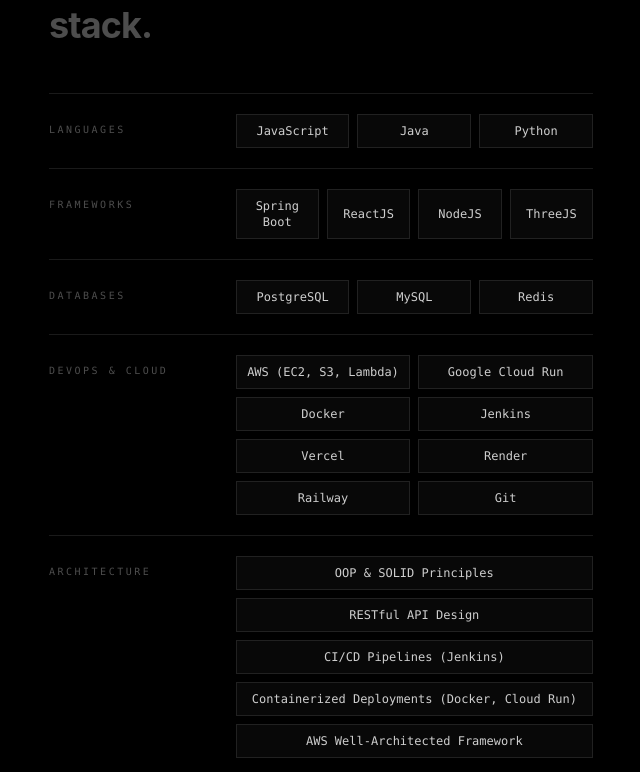
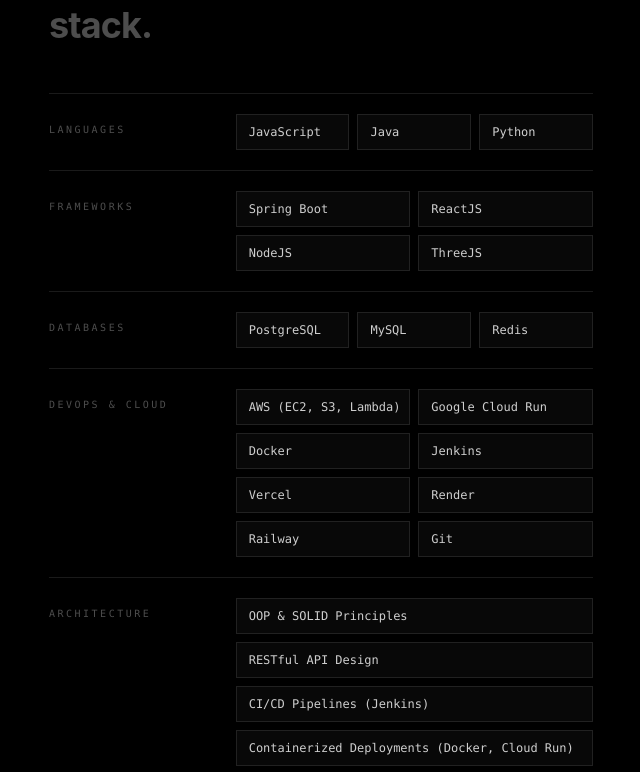
Before and after one commit to nhatprx/nhatprx-portfolio, a React (Vite) app: page / in a window 1280 px wide. Shown: the part 4771-5543 px from the top of the page, without its empty margins (623-1263 px from the left). Built offline with nearby package versions, Linux system fonts and the light colour scheme.

Commit message:
style(skills): equalize box height and left-align text in skill cards

```diff
--- a/src/App.tsx
+++ b/src/App.tsx
@@ -10,7 +10,7 @@ const SKILL_CATEGORIES = [
   },
   {
     title: 'FRAMEWORKS',
-    gridClass: 'grid grid-cols-2 sm:grid-cols-4 gap-2',
+    gridClass: 'grid grid-cols-2 gap-2',
     skills: ['Spring Boot', 'ReactJS', 'NodeJS', 'ThreeJS'],
   },
   {
@@ -20,7 +20,7 @@ const SKILL_CATEGORIES = [
   },
   {
     title: 'DEVOPS & CLOUD',
-    gridClass: 'grid grid-cols-1 sm:grid-cols-2 gap-2',
+    gridClass: 'grid grid-cols-2 gap-2',
     skills: ['AWS (EC2, S3, Lambda)', 'Google Cloud Run', 'Docker', 'Jenkins', 'Vercel', 'Render', 'Railway', 'Git'],
   },
   {
@@ -535,7 +535,7 @@ export default function App() {
                       {group.skills.map(s => (
                         <span
                           key={s}
-                          className="flex items-center justify-center text-center font-mono text-xs px-2 py-2 bg-white/[0.03] border border-white/10 text-white/80 hover:text-white hover:border-white/30 transition-colors w-full"
+                          className="flex items-center justify-start text-left font-mono text-xs px-3 h-9 bg-white/[0.03] border border-white/10 text-white/80 hover:text-white hover:border-white/30 transition-colors w-full whitespace-nowrap"
                         >
                           {s}
                         </span>
```
